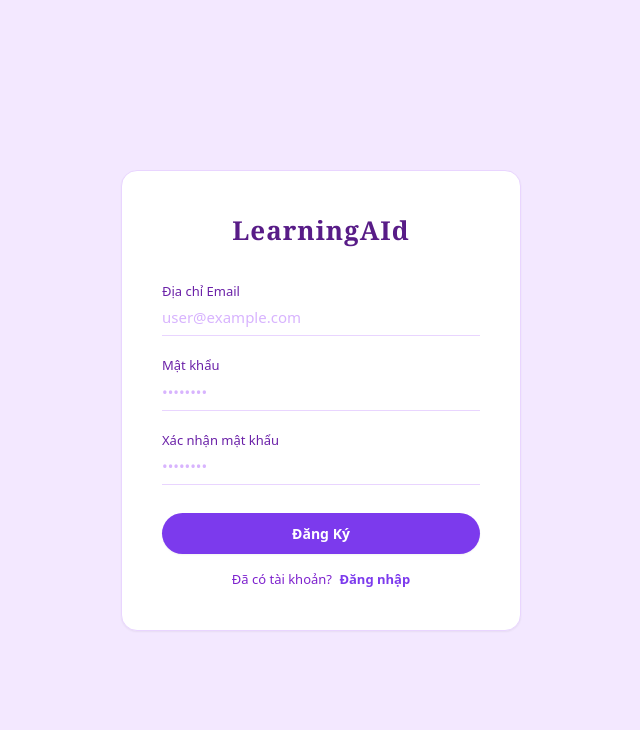
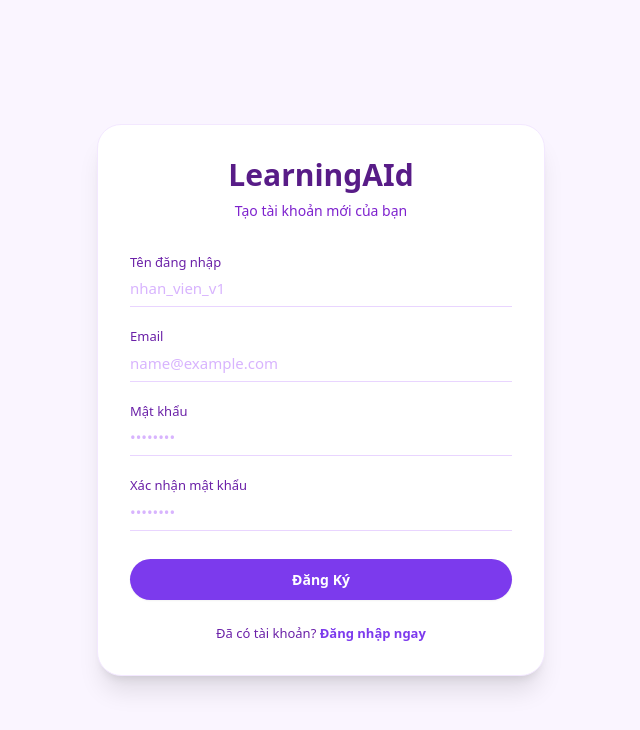
Before and after one commit to DucKienTran/Personalized-Study-Assistant, a Next.js app in the folder frontend/: page /register in a window 1280 px wide. Shown: the top 730 px of the page, without its empty margins (319-959 px from the left). Built offline with nearby package versions, Linux system fonts and the light colour scheme; no server answers.

Commit message:
fix(fe): resolve 422 error by adding username field to signup payload

```diff
--- a/frontend/src/app/(auth)/register/page.tsx
+++ b/frontend/src/app/(auth)/register/page.tsx
@@ -10,6 +10,7 @@ import { APP_CONFIG } from "@/constants/app";
 export default function RegisterPage() {
   const router = useRouter();
   const [email, setEmail] = useState("");
+  const [username, setUsername] = useState("");
   const [password, setPassword] = useState("");
   const [confirmPassword, setConfirmPassword] = useState("");
   const [error, setError] = useState("");
@@ -30,6 +31,7 @@ export default function RegisterPage() {
     try {
       await authService.register({
         email: email,
+        username: username,
         password: password,
         confirm_password: confirmPassword,
       });
@@ -42,29 +44,39 @@ export default function RegisterPage() {
 
     } catch (err: any) {
       const errorData = err.response?.data?.detail;
-      setError(Array.isArray(errorData) ? (errorData[0]?.msg || "Dữ liệu không hợp lệ.") : errorData || "Đăng ký thất bại!");
+      setError(Array.isArray(errorData) ? errorData[0]?.msg : errorData || "Đăng ký thất bại, vui lòng thử lại.");
       setLoading(false);
     }
   };
 
   if (showRedirectLoading) {
-    return <RedirectLoading message="Đăng ký thành công! Đang chuyển hướng..." />;
+    return <RedirectLoading message="Đăng ký thành công! Đang chuyển hướng đến trang đăng nhập..." />;
   }
 
   return (
-    <div className="w-screen h-screen overflow-hidden flex items-center justify-center bg-[#f3e8ff] font-sans m-0 p-4 select-none">
-      <div className="w-full max-w-[400px] bg-white p-8 sm:p-10 rounded-2xl shadow-sm border border-[#e9d5ff]">
-
+    <div className="min-h-screen flex items-center justify-center bg-[#faf5ff] p-4">
+      <div className="w-full max-w-md bg-white rounded-3xl shadow-xl p-8 border border-[#f3e8ff]">
         <div className="text-center mb-8">
-          <h1 className="text-[26px] font-semibold tracking-[1px] text-[#581c87] font-serif">
-            {APP_CONFIG.NAME}
-          </h1>
+          <h1 className="text-3xl font-bold text-[#581c87] mb-2">{APP_CONFIG.NAME}</h1>
+          <p className="text-sm text-[#7e22ce]">Tạo tài khoản mới của bạn</p>
         </div>
 
         <form onSubmit={handleSubmit} className="space-y-5">
           <div className="relative border-b border-[#e9d5ff] focus-within:border-[#7c3aed] transition-colors duration-200 pb-1.5">
-            <label className="block text-[13px] font-medium text-[#6b21a8] mb-1">Địa chỉ Email</label>
-            <input type="email" required value={email} onChange={(e) => setEmail(e.target.value)} className="w-full bg-transparent text-[15px] text-black focus:outline-none placeholder-[#d8b4fe]" placeholder="user@example.com" />
+            <label className="block text-[13px] font-medium text-[#6b21a8] mb-1">Tên đăng nhập </label>
+            <input
+              type="text"
+              required
+              value={username}
+              onChange={(e) => setUsername(e.target.value)}
+              className="w-full bg-transparent text-[15px] text-black focus:outline-none placeholder-[#d8b4fe]"
+              placeholder="nhan_vien_v1"
+            />
+          </div>
+
+          <div className="relative border-b border-[#e9d5ff] focus-within:border-[#7c3aed] transition-colors duration-200 pb-1.5">
+            <label className="block text-[13px] font-medium text-[#6b21a8] mb-1">Email</label>
+            <input type="email" required value={email} onChange={(e) => setEmail(e.target.value)} className="w-full bg-transparent text-[15px] text-black focus:outline-none placeholder-[#d8b4fe]" placeholder="name@example.com" />
           </div>
 
           <div className="relative border-b border-[#e9d5ff] focus-within:border-[#7c3aed] transition-colors duration-200 pb-1.5">
@@ -90,11 +102,12 @@ export default function RegisterPage() {
           </div>
         </form>
 
-        <div className="mt-4 text-center text-[13px] text-[#7e22ce]">
+        <div className="text-center mt-6 text-[13px] text-[#6b21a8]">
           Đã có tài khoản?{" "}
-          <Link href="/login" className="font-semibold text-[#7c3aed] hover:underline ml-1">Đăng nhập</Link>
+          <Link href="/login" className="font-semibold text-[#7c3aed] hover:underline">
+            Đăng nhập ngay
+          </Link>
         </div>
-
       </div>
     </div>
   );
```
